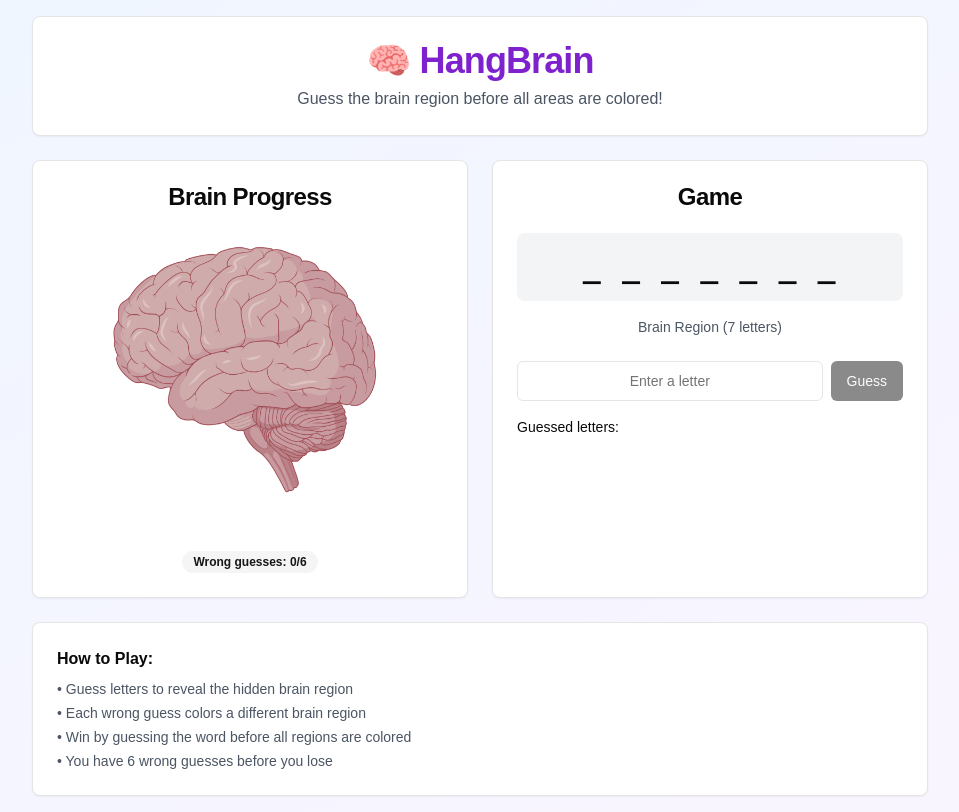
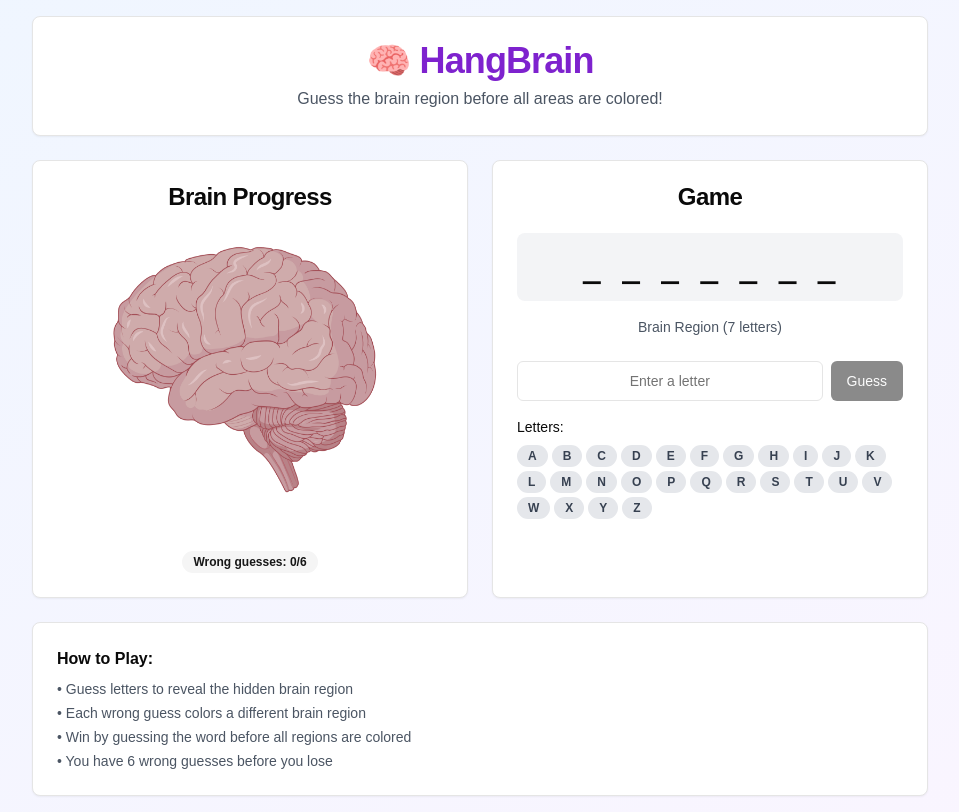
Before and after one commit to dahhei/hangbrain, a Next.js app: page / in a window 1280 px wide. Shown: the whole page, without its empty margins (160-1119 px from the left). Built offline with nearby package versions, Linux system fonts and the light colour scheme.

Commit message:
Show alphabet with guess status and toast

```diff
--- a/app/layout.tsx
+++ b/app/layout.tsx
@@ -1,5 +1,6 @@
 import type { Metadata } from 'next'
 import './globals.css'
+import { Toaster } from '@/components/ui/toaster'
 
 export const metadata: Metadata = {
   title: 'v0 App',
@@ -14,7 +15,10 @@ export default function RootLayout({
 }>) {
   return (
     <html lang="en">
-      <body>{children}</body>
+      <body>
+        {children}
+        <Toaster />
+      </body>
     </html>
   )
 }
--- a/hangbrain.tsx
+++ b/hangbrain.tsx
@@ -7,6 +7,8 @@ import { Button } from "@/components/ui/button"
 import { Input } from "@/components/ui/input"
 import { Card, CardContent, CardHeader, CardTitle } from "@/components/ui/card"
 import { Badge } from "@/components/ui/badge"
+import { toast } from "@/hooks/use-toast"
+import { cn } from "@/lib/utils"
 
 const BRAIN_REGIONS = [
   // Cerebral cortex regions
@@ -169,6 +171,7 @@ export default function Component() {
   const [wrongGuesses, setWrongGuesses] = useState(0)
   const [gameStatus, setGameStatus] = useState<"playing" | "won" | "lost">("playing")
   const [guess, setGuess] = useState("")
+  const alphabet = Array.from({ length: 26 }, (_, i) => String.fromCharCode(97 + i))
 
   const initializeGame = () => {
     const randomWord = BRAIN_REGIONS[Math.floor(Math.random() * BRAIN_REGIONS.length)]
@@ -184,7 +187,12 @@ export default function Component() {
   }, [])
 
   const handleGuess = () => {
-    if (!guess || guess.length !== 1 || guessedLetters.includes(guess.toLowerCase())) {
+    if (!guess || guess.length !== 1) {
+      return
+    }
+
+    if (guessedLetters.includes(guess.toLowerCase())) {
+      toast({ title: "You already tried that letter" })
       return
     }
 
@@ -208,9 +216,12 @@ export default function Component() {
   const handleInputChange = (e: React.ChangeEvent<HTMLInputElement>) => {
     const value = e.target.value.slice(0, 1).toLowerCase()
     // Don't allow already guessed letters
-    if (!guessedLetters.includes(value)) {
-      setGuess(value)
+    if (guessedLetters.includes(value)) {
+      toast({ title: "You already tried that letter" })
+      return
     }
+
+    setGuess(value)
   }
 
   useEffect(() => {
@@ -348,13 +359,26 @@ export default function Component() {
                   </div>
 
                   <div>
-                    <p className="text-sm font-medium mb-2">Guessed letters:</p>
+                    <p className="text-sm font-medium mb-2">Letters:</p>
                     <div className="flex flex-wrap gap-1">
-                      {guessedLetters.map((letter: string) => (
-                        <Badge key={letter} variant={currentWord.includes(letter) ? "default" : "destructive"}>
-                          {letter.toUpperCase()}
-                        </Badge>
-                      ))}
+                      {alphabet.map((letter) => {
+                        const guessed = guessedLetters.includes(letter)
+                        const correct = guessed && currentWord.includes(letter)
+                        return (
+                          <Badge
+                            key={letter}
+                            className={cn(
+                              guessed
+                                ? correct
+                                  ? "bg-green-500 text-white"
+                                  : "bg-red-500 text-white"
+                                : "bg-gray-200 text-gray-700"
+                            )}
+                          >
+                            {letter.toUpperCase()}
+                          </Badge>
+                        )
+                      })}
                     </div>
                   </div>
                 </div>
```
